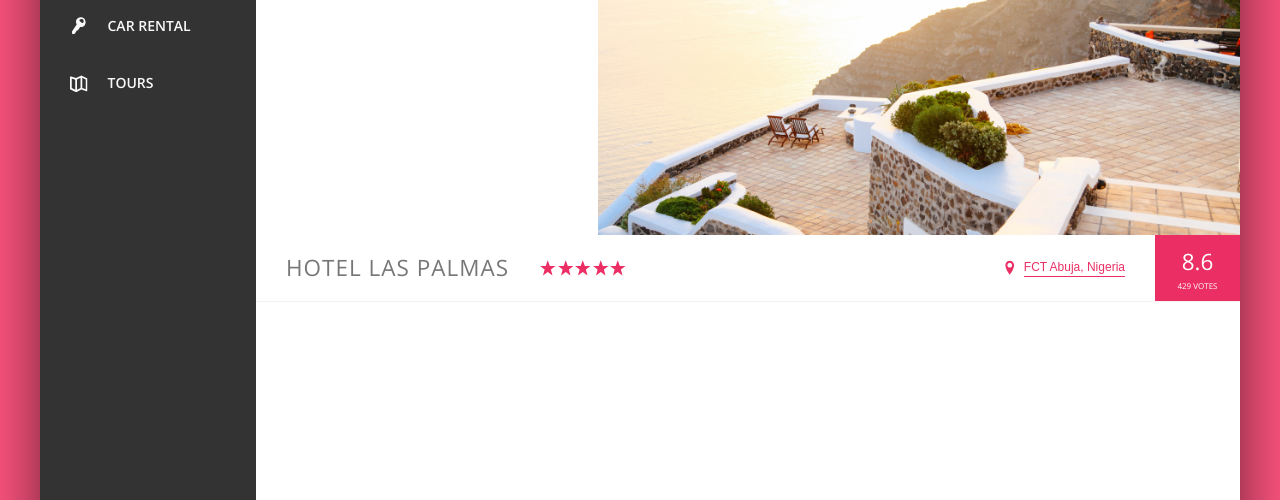
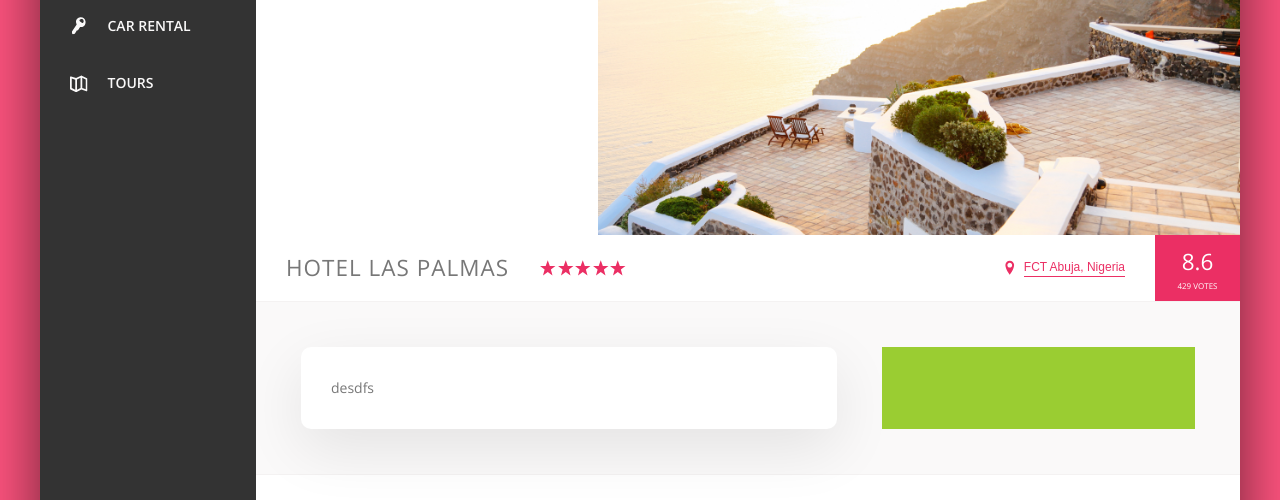
Before and after one commit to thebridge24/Trillo-Project-Hotel, a website: page Trillo/starter/index.html in a window 1280 px wide. Shown: the part 300-800 px from the top of the page. Drawn offline with nearby package versions, Linux system fonts and the light colour scheme.

Commit message:
The layout for preview

```diff
--- a/Trillo/starter/index.html
+++ b/Trillo/starter/index.html
@@ -132,8 +132,14 @@
                             <div class="overview__rating-count">429 votes</div>
                         </div>
                     </div>
+                    <div class="detail">
+                        <div class="description">
+                            desdfs
+                        </div>
+                        <div class="user-reviews">
 
-
+                        </div>
+                    </div>
                 </main>
             </div>
         </div>
--- a/Trillo/starter/sass/_base.scss
+++ b/Trillo/starter/sass/_base.scss
@@ -14,7 +14,7 @@
     --color-grey-dark-3: #999;
 
     --shadow-dark: 0 2rem 6rem rgba(0, 0, 0, 0.6);
-    --shadow-dark-2: 0 2rem 6rem rgba(0, 0, 0, 0.3);
+    --shadow-dark-2: 0 2rem 6rem rgba(0, 0, 0, 0.09);
     --transition: background-color 0.3s ease, color 0.3s ease;
 
     --line: 1px solid var(--color-grey-light-2);
--- a/Trillo/starter/sass/_layout.scss
+++ b/Trillo/starter/sass/_layout.scss
@@ -34,3 +34,28 @@
     flex: 1;
     height: 80rem;
 }
+
+.detail {
+    font-size: 1.4rem;
+    display: flex;
+    padding: 4.5rem;
+    background-color: var(--color-grey-light-1);
+    border-bottom:  var(--line);
+    justify-content: space-between;
+}
+
+.description {
+    background-color: #fff;
+    flex: 0 0 60%;
+    margin-right: 4.5rem;
+    padding: 3rem;
+    box-shadow: var(--shadow-dark-2);
+    border-radius: 10px;
+
+}
+
+.user-reviews {
+    background-color: yellowgreen;
+    flex: 1;
+    display: flex;
+}
```
Also changed, not shown: Trillo/starter/css/style.css.
